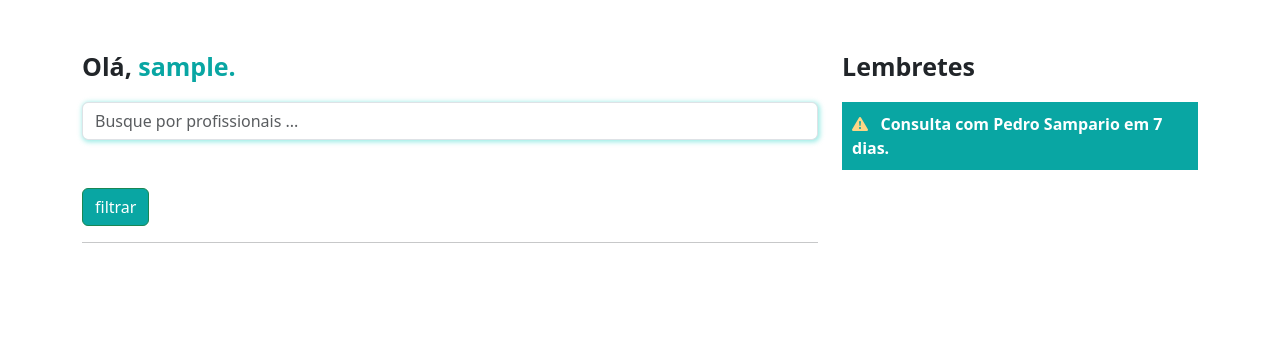
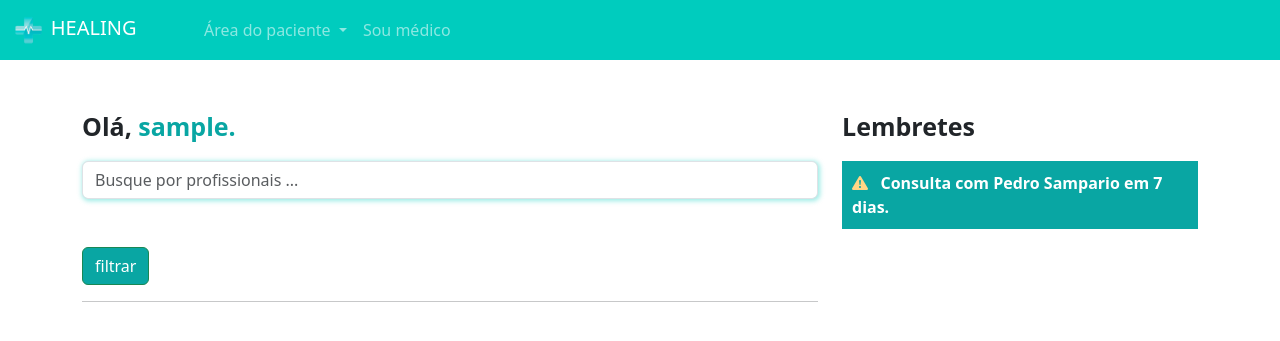
Before and after one commit to felipe-alves-git/Projeto-Healing, a Django app: page /pacientes/home/ in a window 1280 px wide. Shown: the top 341 px of the page. Run offline with Django 5.2, Linux system fonts and the light colour scheme; the visitor is signed in with stand-in values (Sample User, id 1); data that the repository does not hold is empty.

Commit message:
Implementaçao de Navbar

```diff
--- a/medico/templates/abrir_horario.html
+++ b/medico/templates/abrir_horario.html
@@ -6,6 +6,7 @@
 <link rel="stylesheet" href="{% static 'medicos/css/cadastro_medico.css' %}">
 {% endblock 'head' %}
 {% block 'body' %}
+{% include "partials/navbar.html" %}
 <div class="container">
 <br><br>
 <div class="row">
--- a/medico/templates/cadastro_medico.html
+++ b/medico/templates/cadastro_medico.html
@@ -5,6 +5,7 @@
 <link rel="stylesheet" href="{% static 'medicos/css/cadastro_medico.css' %}">
 {% endblock 'head' %}
 {% block 'body' %}
+{% include "partials/navbar.html" %}
 <div class="container">
 <br>
 <br>
--- a/medico/templates/consultas_medico.html
+++ b/medico/templates/consultas_medico.html
@@ -8,6 +8,7 @@
 <link rel="stylesheet" href="https://cdn.jsdelivr.net/npm/bootstrap-icons@1.11.3/font/bootstrap-icons.min.css">
 {% endblock 'head' %}
 {% block 'body' %}
+{% include "partials/navbar.html" %}
 <div class="container">
 <br>
 {% if messages %}
--- a/medico/urls.py
+++ b/medico/urls.py
@@ -4,5 +4,5 @@ from . import views
 urlpatterns = [
     path('cadastro_medico/', views.cadastro_medico, name='cadastro_medico'),
     path('abrir_horario/', views.abrir_horario, name='abrir_horario'),
-    path('consultas_medico/', views.consultas_medico, name='consultas_horario')
+    path('consultas_medico/', views.consultas_medico, name='consultas_medico')
 ]
--- a/medico/views.py
+++ b/medico/views.py
@@ -16,7 +16,7 @@
 
     if request.method == "GET":
         especialidades = Especialidades.objects.all()
-        context = {'especialidades': especialidades}
+        context = {'especialidades': especialidades, 'is_medico': is_medico(request.user)}
         return render(request, 'cadastro_medico.html', context)
     elif request.method == "POST":
         crm = request.POST.get('crm')
@@ -64,7 +64,7 @@
     if request.method == "GET":
         dados_medicos = DadosMedico.objects.get(user=request.user)
         datas_abertas = DatasAbertas.objects.filter(user=request.user)
-        context = {'dados_medicos': dados_medicos, 'datas_abertas': datas_abertas}
+        context = {'dados_medicos': dados_medicos, 'datas_abertas': datas_abertas, 'is_medico': is_medico(request.user)}
         return render(request, 'abrir_horario.html', context)
     elif request.method == "POST":
         data = request.POST.get('data')
@@ -93,5 +93,5 @@
 
     consultas_hoje = Consulta.objects.filter(data_aberta__user=request.user).filter(data_aberta__data__gte=hoje).filter(data_aberta__data__lt=hoje +timedelta(days=1))
     consultas_restantes = Consulta.objects.exclude(id__in=consultas_hoje.values('id'))
-    context = {'consultas_hoje': consultas_hoje, 'consultas_restantes': consultas_restantes}
+    context = {'consultas_hoje': consultas_hoje, 'consultas_restantes': consultas_restantes, 'is_medico': is_medico(request.user)}
     return render(request, 'consultas_medico.html', context)
--- a/paciente/templates/escolher_horario.html
+++ b/paciente/templates/escolher_horario.html
@@ -8,6 +8,7 @@
 <link rel="stylesheet" href="https://cdn.jsdelivr.net/npm/bootstrap-icons@1.11.3/font/bootstrap-icons.min.css">
 {% endblock 'head' %}
 {% block 'body' %}
+{% include "partials/navbar.html" %}
 <div class="container">
 <br><br>
 <div class="row">
--- a/paciente/templates/home.html
+++ b/paciente/templates/home.html
@@ -8,6 +8,9 @@
 <link rel="stylesheet" href="https://cdn.jsdelivr.net/npm/bootstrap-icons@1.11.3/font/bootstrap-icons.min.css">
 {% endblock 'head' %}
 {% block 'body' %}
+
+{% include "partials/navbar.html" %}
+
 <br><br>
 <div class="container">
 <div class="row">
--- a/paciente/templates/minhas_consultas.html
+++ b/paciente/templates/minhas_consultas.html
@@ -8,6 +8,7 @@
 <link rel="stylesheet" href="https://cdn.jsdelivr.net/npm/bootstrap-icons@1.11.3/font/bootstrap-icons.min.css">
 {% endblock 'head' %}
 {% block 'body' %}
+{% include "partials/navbar.html" %}
 <div class="container">
 <br>
 <h2><span class="color-dark">Suas consultas</span></h2>
--- a/paciente/views.py
+++ b/paciente/views.py
@@ -20,14 +20,14 @@ def home(request):
             medicos = medicos.filter(especialidade_id__in=especialidade_filtrar)
 
         especialidades = Especialidades.objects.all()
-        context = {'medicos': medicos, 'especialidades': especialidades}
+        context = {'medicos': medicos, 'especialidades': especialidades, 'is_medico': is_medico(request.user)}
         return render(request, 'home.html', context)
 
 def escolher_horario(request, id_dados_medicos):
     if request.method == "GET":
         medico = DadosMedico.objects.get(id=id_dados_medicos)
         datas_abertas = DatasAbertas.objects.filter(user=medico.user).filter(data__gte=datetime.now()).filter(agendado=False)
-        context = {'medico': medico, 'datas_abertas': datas_abertas}
+        context = {'medico': medico, 'datas_abertas': datas_abertas, 'is_medico': is_medico(request.user)}
     return render(request,'escolher_horario.html', context)
 
 def agendar_horario(request, id_data_aberta):
@@ -50,5 +50,5 @@ def agendar_horario(request, id_data_aberta):
 
 def minhas_consultas(request):
     minhas_consultas = Consulta.objects.filter(paciente=request.user).filter(data_aberta__data__gte=datetime.now())
-    context = {'minhas_consultas': minhas_consultas}
+    context = {'minhas_consultas': minhas_consultas, 'is_medico': is_medico(request.user)}
     return render(request, 'minhas_consultas.html', context)
--- /dev/null
+++ b/templates/partials/navbar.html
@@ -0,0 +1,37 @@
+{% load static %}
+<nav class="navbar navbar-expand-lg navbar-dark bg-color-dark">
+<div class="container-fluid">
+<a class="navbar-brand" href="#"><img src="{% static 'geral/img/logo.png' %}" width="20%" alt="">&nbspHEALING</a>
+<button class="navbar-toggler" type="button" data-bs-toggle="collapse" data-bs-target="#navbarNav" aria-controls="navbarNav" aria-expanded="false" aria-label="Toggle navigation">
+<span class="navbar-toggler-icon"></span>
+</button>
+<div class="collapse navbar-collapse" id="navbarNav">
+<ul class="navbar-nav">
+<li class="nav-item dropdown">
+<a class="nav-link dropdown-toggle" href="#" id="navbarDropdownMenuLink" role="button" data-bs-toggle="dropdown" aria-expanded="false">
+Área do paciente
+</a>
+<ul class="dropdown-menu" aria-labelledby="navbarDropdownMenuLink">
+<li><a class="dropdown-item" href="{% url 'home' %}">Home</a></li>
+<li><a class="dropdown-item" href="{% url 'minhas_consultas' %}">Minhas consultas</a></li>
+</ul>
+</li>
+{% if is_medico %}
+<li class="nav-item dropdown">
+<a class="nav-link dropdown-toggle" href="#" id="navbarDropdownMenuLink" role="button" data-bs-toggle="dropdown" aria-expanded="false">
+Área do médico
+</a>
+<ul class="dropdown-menu" aria-labelledby="navbarDropdownMenuLink">
+<li><a class="dropdown-item" href="{% url 'abrir_horario' %}">Abrir horários</a></li>
+<li><a class="dropdown-item" href="{% url 'consultas_medico' %}">Suas consultas</a></li>
+</ul>
+</li>
+{% else %}
+<li class="nav-item">
+<a class="nav-link" href="{% url 'cadastro_medico' %}">Sou médico</a>
+</li>
+{% endif %}
+</ul>
+</div>
+</div>
+</nav>
```
